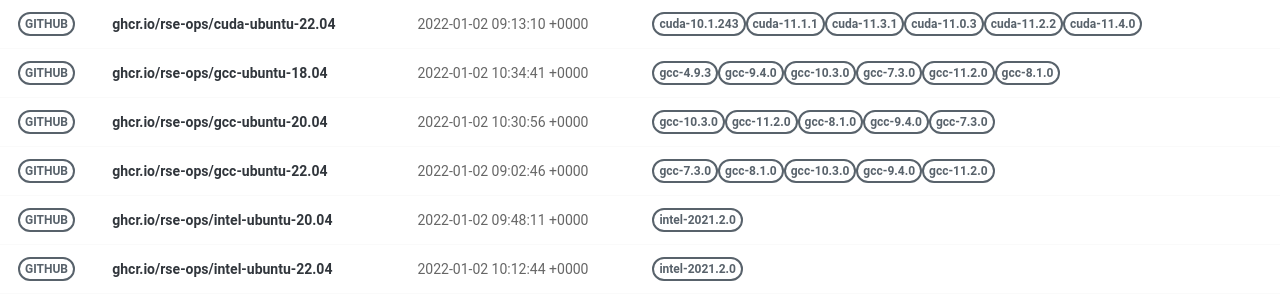
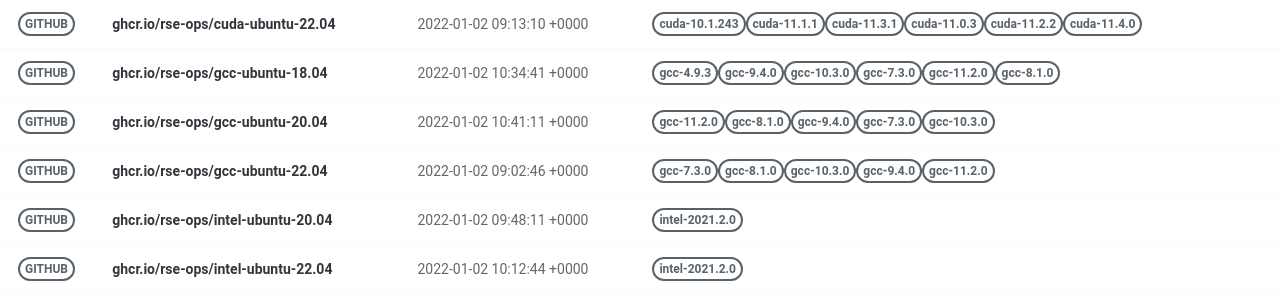
Before and after one commit to rse-ops/docker-images, a Jekyll site: the page built from pages/index.md, in a window 1280 px wide. Shown: the part 326-626 px from the top of the page. Built offline with Jekyll 4.4.1, drawn with Linux system fonts in a browser that asks for light colours; nearby versions of some CDN libraries.

Commit message:
Automated push to update library 2022-01-02

```diff
--- a/_library/ghcr.io-rse-ops-gcc-ubuntu-20.04.md
+++ b/_library/ghcr.io-rse-ops-gcc-ubuntu-20.04.md
@@ -1,14 +1,11 @@
 ---
 layout: container
 name: ghcr.io/rse-ops/gcc-ubuntu-20.04
-updated_at: 2022-01-02 10:30:56.698573
+updated_at: 2022-01-02 10:41:11.604162
 
 
 container_url: https://github.com/orgs/rse-ops/packages/container/package/gcc-ubuntu-20.04
 versions:
- - tag: gcc-10.3.0
-   dockerfile: https://github.com/rse-ops/docker-images/blob/main/ubuntu/gcc/Dockerfile
-   manifest: https://crane.ggcr.dev/manifest/ghcr.io/rse-ops/gcc-ubuntu-20.04:gcc-10.3.0
  - tag: gcc-11.2.0
    dockerfile: https://github.com/rse-ops/docker-images/blob/main/ubuntu/gcc/Dockerfile
    manifest: https://crane.ggcr.dev/manifest/ghcr.io/rse-ops/gcc-ubuntu-20.04:gcc-11.2.0
```
Also changed, not shown: other parts of _library/ghcr.io-rse-ops-gcc-ubuntu-20.04.md (+3 -0 lines).
